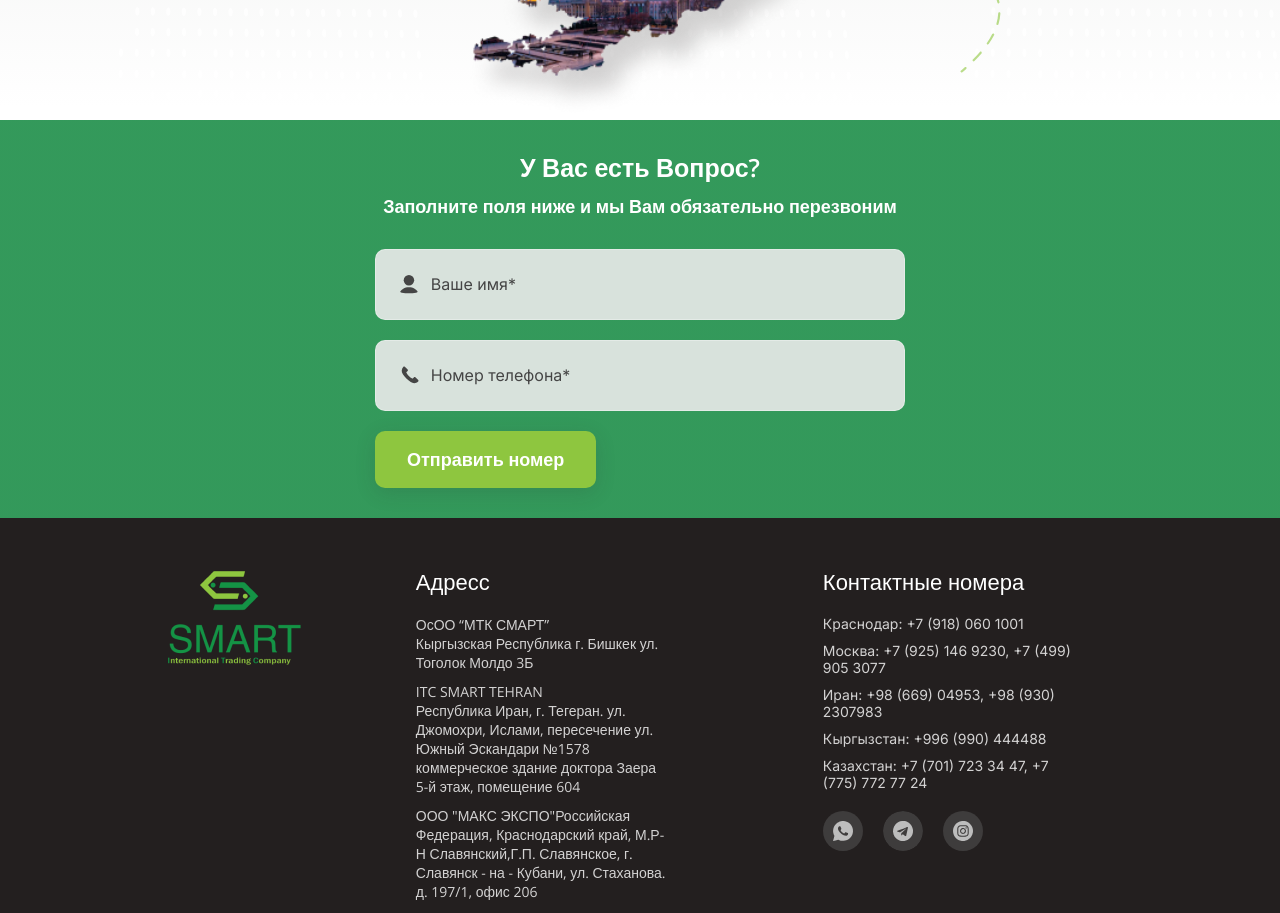
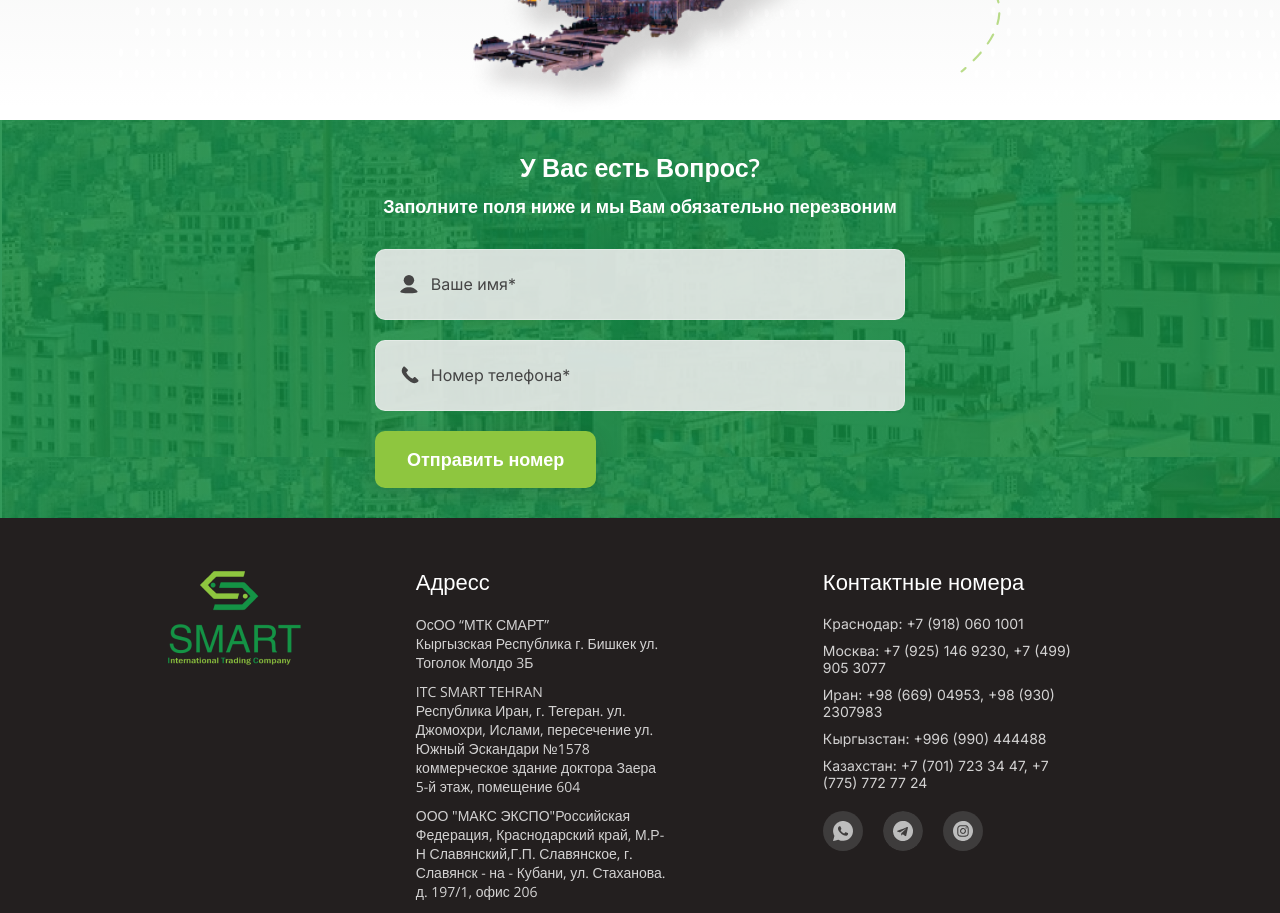
Before and after one commit to AzizVindiza/tegeran, a React (Create React App) app: page / in a window 1280 px wide. Shown: the part 4600-5513 px from the top of the page. Built offline with nearby package versions, Linux system fonts and the light colour scheme; no server answers.

Commit message:
tegeran v1.1

```diff
--- a/src/components/PageTitle/PageTitle.scss
+++ b/src/components/PageTitle/PageTitle.scss
@@ -1,6 +1,6 @@
 @import "src/scss/base/mixins";
 .pageTitle{
-  background: linear-gradient(0deg, rgba(20, 147, 69, 0.8), rgba(20, 147, 69, 0.8)), linear-gradient(0deg, rgba(0, 0, 0, 0.3), rgba(0, 0, 0, 0.3));
+  background: linear-gradient(0deg, rgba(20, 147, 69, 0.8), rgba(20, 147, 69, 0.8)), linear-gradient(0deg, rgba(0, 0, 0, 0.3), rgba(0, 0, 0, 0.3)), url("./cityBg.png");
   padding: 20px;
   &__h2{
     @include text(600,18px,25px,#ffffff);
--- a/src/pages/Home/FormSection/FormSection.scss
+++ b/src/pages/Home/FormSection/FormSection.scss
@@ -1,6 +1,6 @@
 @import "src/scss/base/mixins";
 .formSection{
-  background: linear-gradient(0deg, rgba(20, 147, 69, 0.8), rgba(20, 147, 69, 0.8)), linear-gradient(0deg, rgba(0, 0, 0, 0.3), rgba(0, 0, 0, 0.3));
+  background: linear-gradient(0deg, rgba(20, 147, 69, 0.8), rgba(20, 147, 69, 0.8)), linear-gradient(0deg, rgba(0, 0, 0, 0.3), rgba(0, 0, 0, 0.3)), url("./cityBg.png");
   .container{
     padding: 30px 0;
   }
```
Also changed, not shown: src/components/PageTitle/cityBg.png (added), src/pages/Home/FormSection/cityBg.png (added).
